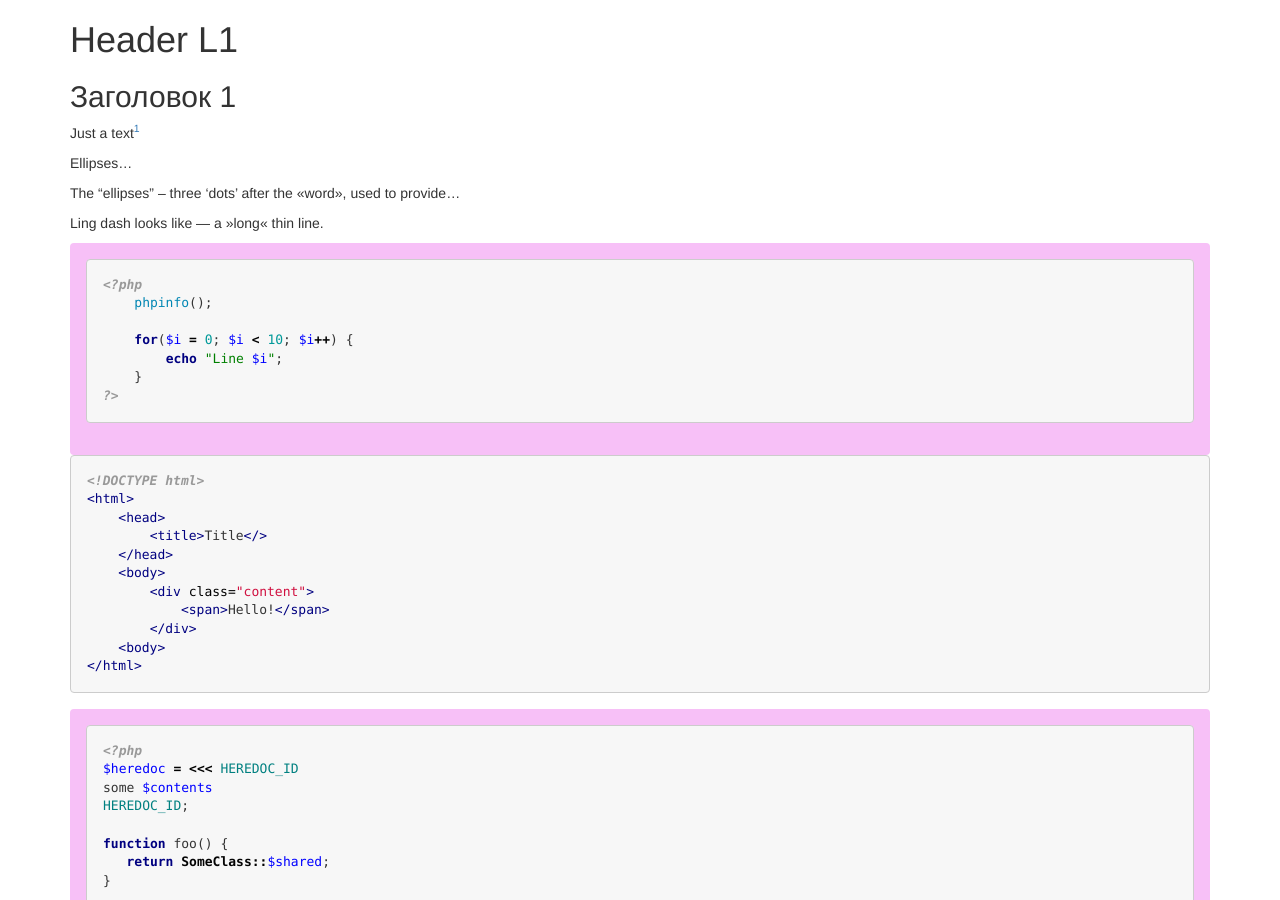
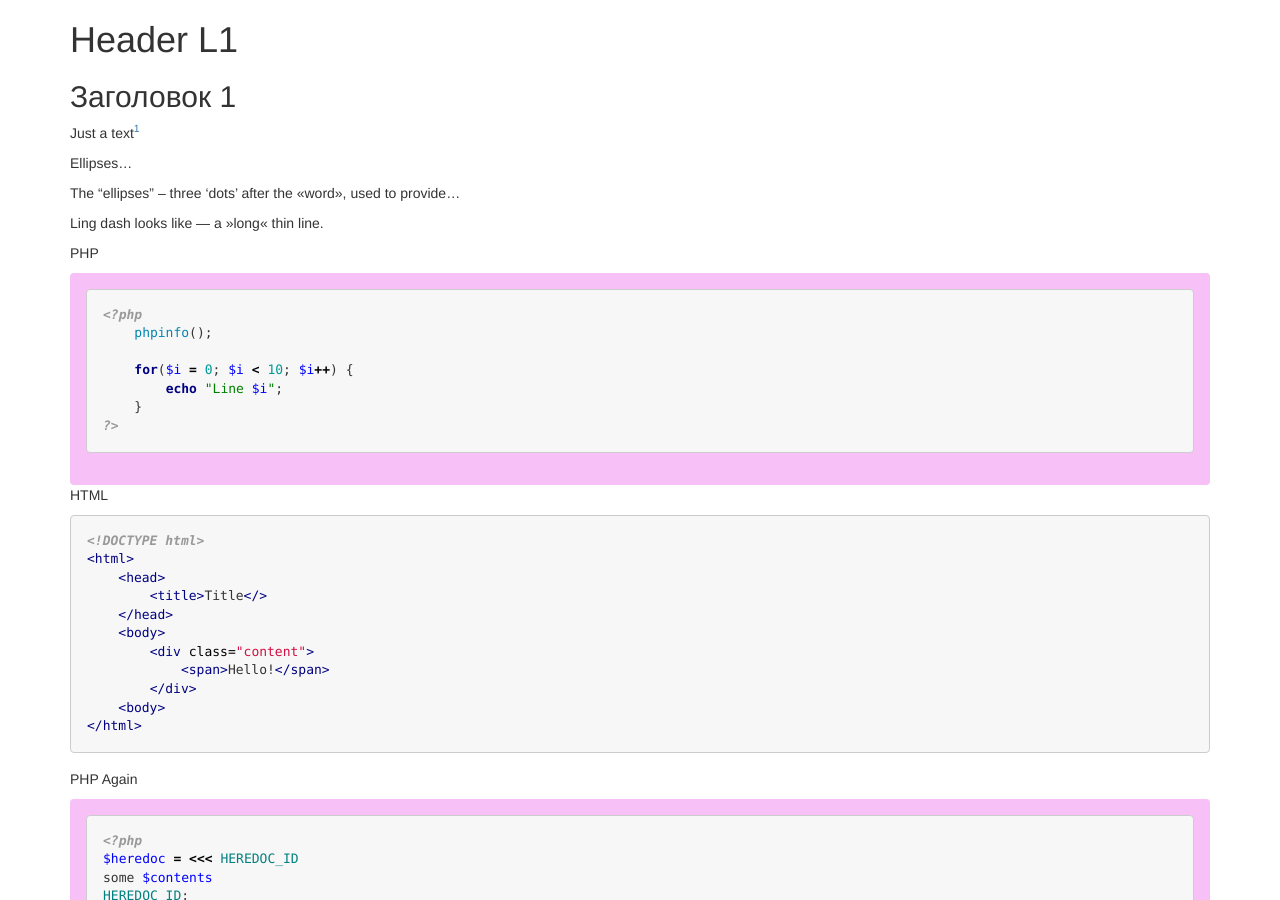
Before and after one commit to alsii/alsii.github.io, a Jekyll site: the page built from l1.md, in a window 1280 px wide and 900 px high. Built offline with Jekyll 4.4.1, drawn with Linux system fonts in a browser that asks for light colours; Markdown is read by kramdown in place of the engine named in the settings.

Commit message:
Update l1.md

```diff
--- a/l1.md
+++ b/l1.md
@@ -15,6 +15,8 @@ The "ellipses" -- three 'dots' after the <<word>>, used to provide...
 
 Ling dash looks like --- a >>long<< thin line.
 
+PHP
+
 ~~~ php
 <?php
     phpinfo();
@@ -24,6 +26,8 @@ Ling dash looks like --- a >>long<< thin line.
     }
 ?>
 ~~~
+
+HTML
 
 ~~~ html
 <!DOCTYPE html>
@@ -38,6 +42,8 @@ Ling dash looks like --- a >>long<< thin line.
     <body>
 </html>
 ~~~
+
+PHP Again
 
 ~~~ php
 <?php
```
